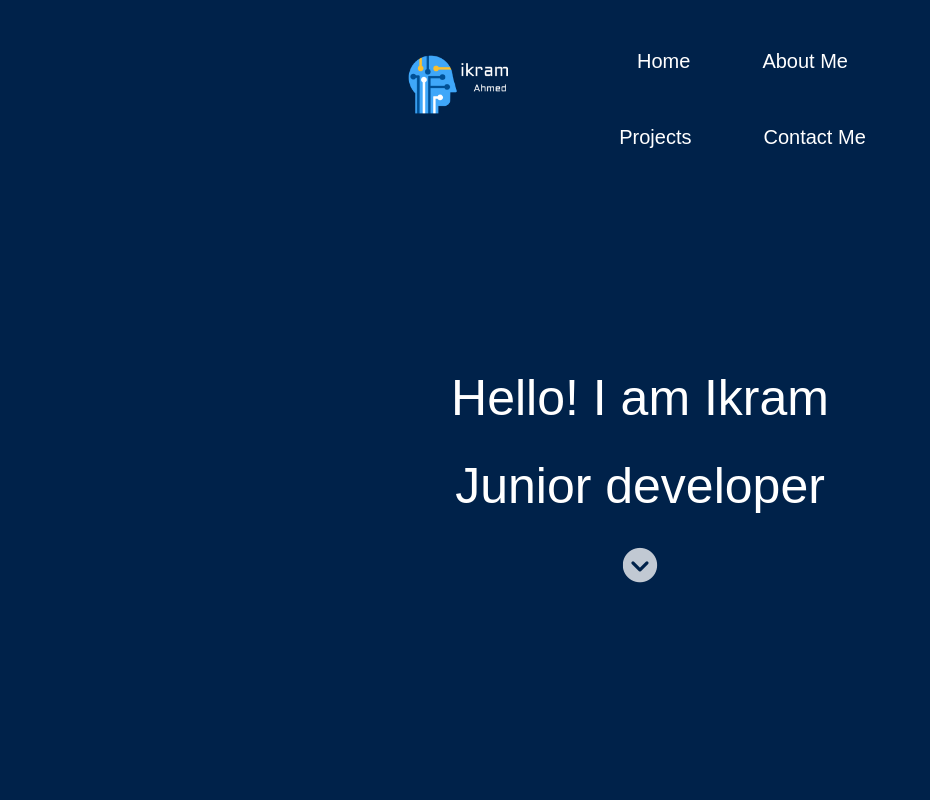
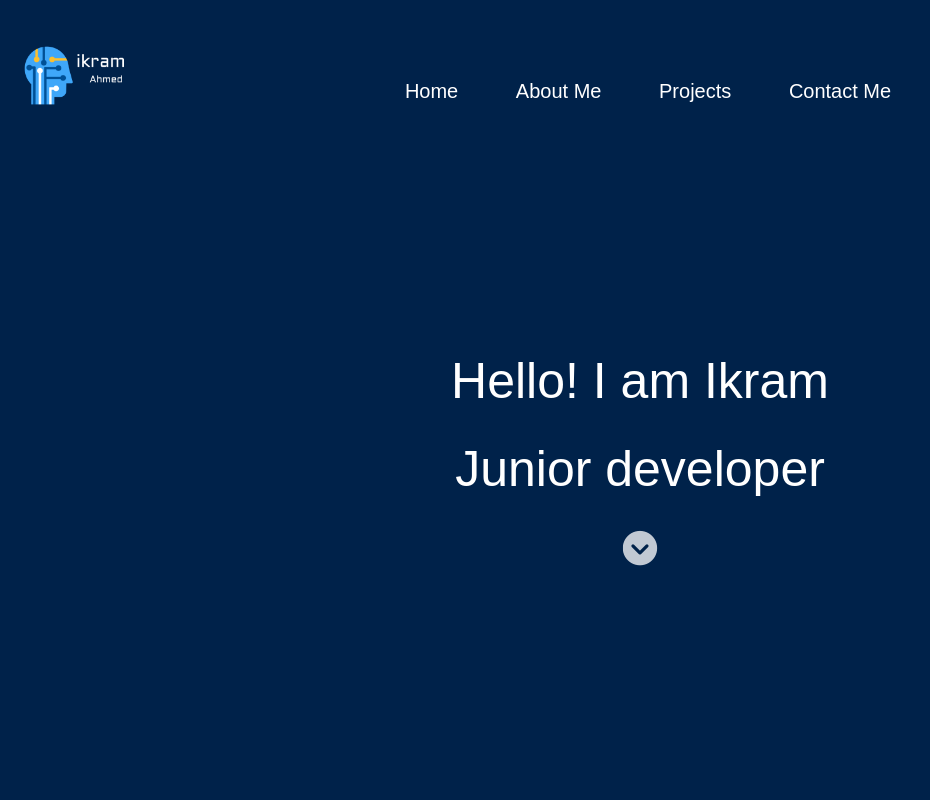
Before and after one commit to spunsosig/spunsosig.github.io, a website: page index.html in a window 1280 px wide. Shown: the top 800 px of the page, without its empty margins (0-930 px from the left). Drawn offline with nearby package versions, Linux system fonts and the light colour scheme.

Commit message:
fixed nav properly

```diff
--- a/css/style.css
+++ b/css/style.css
@@ -7,7 +7,7 @@ body{
     font-size: 20px;
     font-weight: lighter;
     color: white;
-    padding-inline: 20px;
+    padding-inline: 1vw;
     padding-top: 30px
 }
 
--- a/index.html
+++ b/index.html
@@ -29,15 +29,15 @@
     <title>Ikram Ahmed</title>
   </head>
   <body>
-    <navbar class="navbar navbar-expand-lg navbar-dark">
+    <navbar class="navbar navbar-expand-xl navbar-dark">
       <div class="container-fluid mx-auto my-auto">
-        <a class="navbar-brand" href="#"
+        <a class="navbar-brand col" href="#"
           ><img
             width="auto"
             height="125px"
             src="images/logo2.png"
             alt=""
-            style="padding-left: 30vw"
+            style=""
         /></a>
         <button
           class="navbar-toggler"
@@ -50,11 +50,7 @@
         >
           <span class="navbar-toggler-icon"></span>
         </button>
-        <div
-          class="collapse navbar-collapse"
-          style="padding-right: 25vw"
-          id="navbarNav"
-        >
+        <div class="collapse navbar-collapse col" id="navbarNav">
           <ul class="nav justify-content-center">
             <li class="nav-item">
               <a href="index.html" class="nav-link">Home</a>
```
